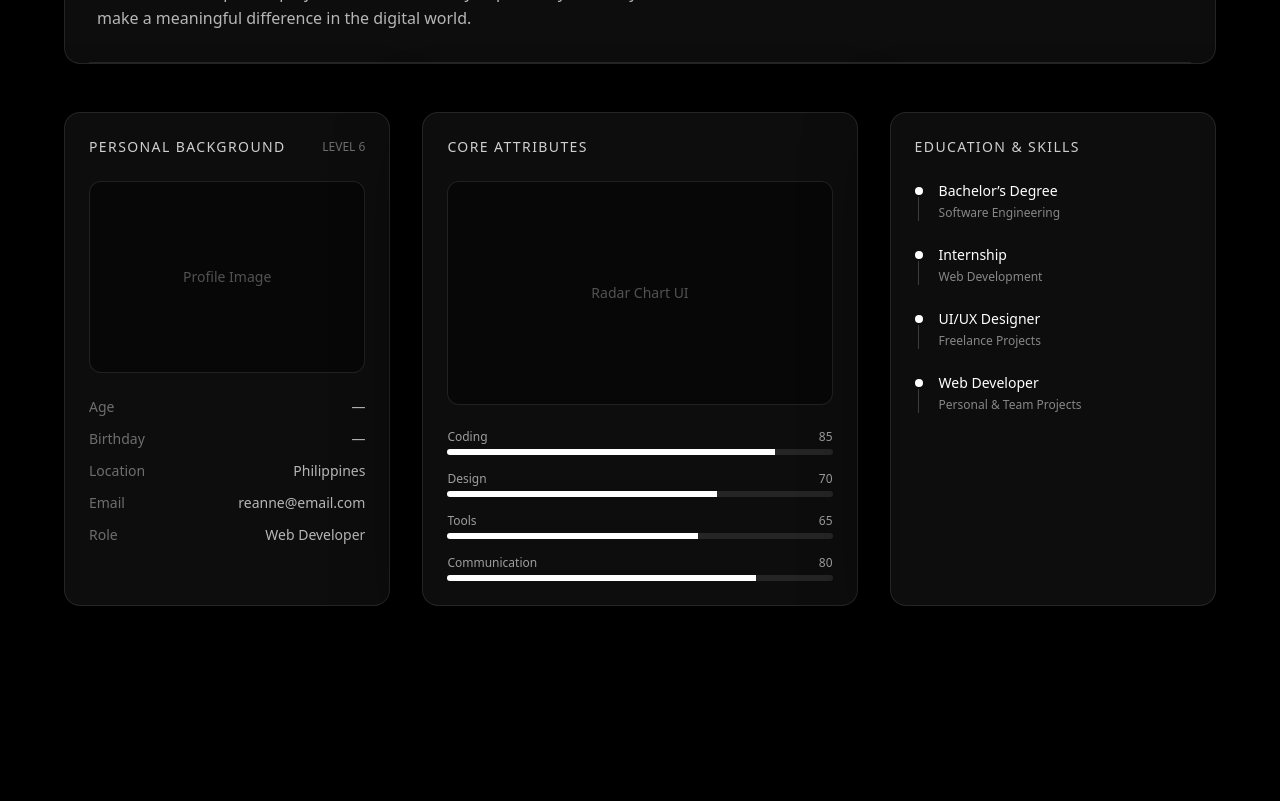
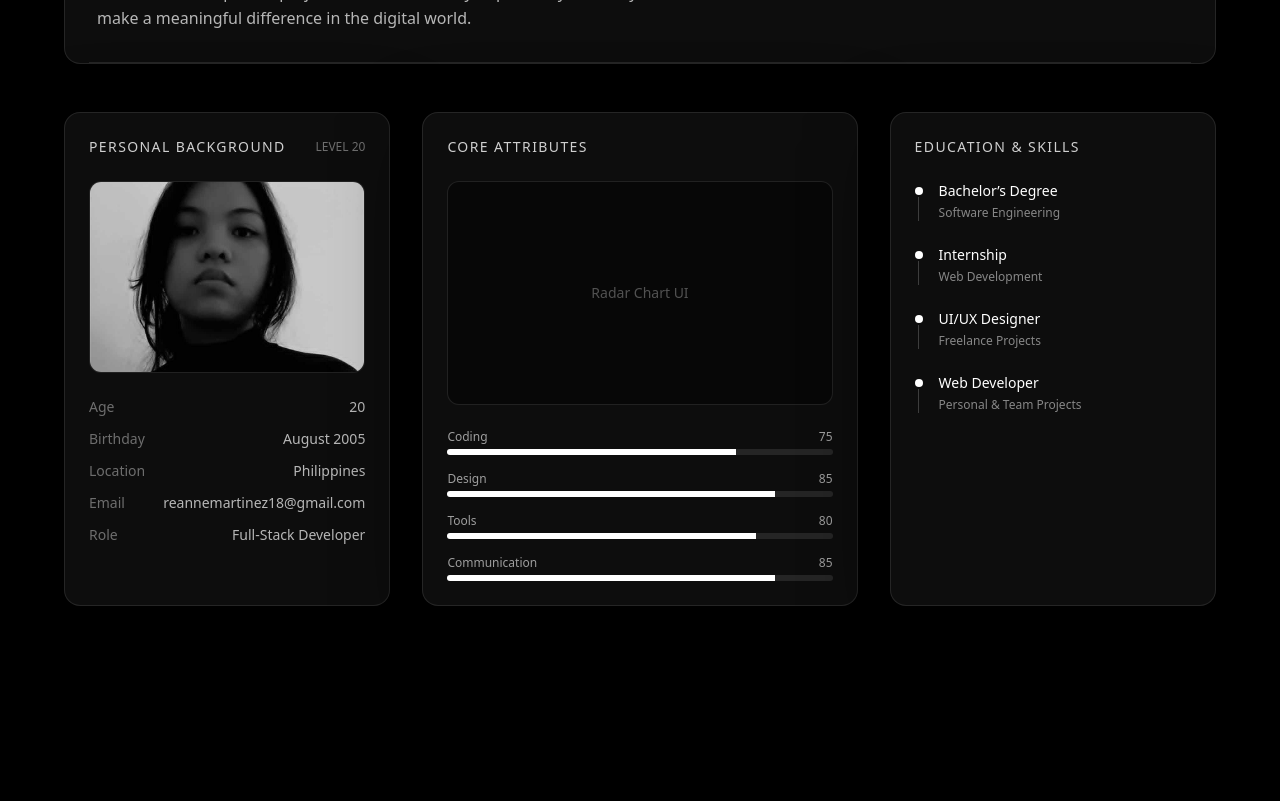
Before and after one commit to ZenorianDev/Portfolio, a Next.js app in the folder portfolio/: page / in a window 1280 px wide. Shown: the part 980-1781 px from the top of the page. Built offline with nearby package versions, Linux system fonts and the light colour scheme.

Commit message:
updated code

```diff
--- a/portfolio/components/about.tsx
+++ b/portfolio/components/about.tsx
@@ -1,4 +1,7 @@
 "use client";
+
+import React from "react";
+import Image from "next/image";
 
 export default function About() {
   return (
@@ -31,23 +34,27 @@ export default function About() {
                 Personal Background
               </h3>
               <span className="text-[10px] md:text-xs text-white/40">
-                LEVEL 6
+                LEVEL 20
               </span>
             </div>
 
-            <div className="relative overflow-hidden rounded-xl border border-white/10 bg-black/40 h-40 md:h-48 flex items-center justify-center">
-              <span className="text-white/30 text-xs md:text-sm">
-                Profile Image
-              </span>
+            <div className="relative overflow-hidden rounded-xl border border-white/10 bg-black/40 h-40 md:h-48">
+              <Image
+                src="/profile.jpg"
+                alt="Profile"
+                fill
+                className="object-cover"
+                priority
+              />
             </div>
 
             <div className="flex flex-col gap-3 text-xs md:text-sm text-white/70">
               {[
-                ["Age", "—"],
-                ["Birthday", "—"],
+                ["Age", "20"],
+                ["Birthday", "August 2005"],
                 ["Location", "Philippines"],
-                ["Email", "reanne@email.com"],
-                ["Role", "Web Developer"],
+                ["Email", "reannemartinez18@gmail.com"],
+                ["Role", "Full-Stack Developer"],
               ].map(([label, value]) => (
                 <div key={label} className="flex justify-between">
                   <span className="text-white/40">{label}</span>
@@ -72,10 +79,10 @@ export default function About() {
 
             <div className="flex flex-col gap-4">
               {[
-                { label: "Coding", value: 85 },
-                { label: "Design", value: 70 },
-                { label: "Tools", value: 65 },
-                { label: "Communication", value: 80 },
+                { label: "Coding", value: 75 },
+                { label: "Design", value: 85 },
+                { label: "Tools", value: 80 },
+                { label: "Communication", value: 85 },
               ].map((skill) => (
                 <div key={skill.label} className="flex flex-col gap-1">
                   <div className="flex justify-between text-[11px] md:text-xs text-white/60">
```
Also changed, not shown: portfolio/public/profile.jpg.
